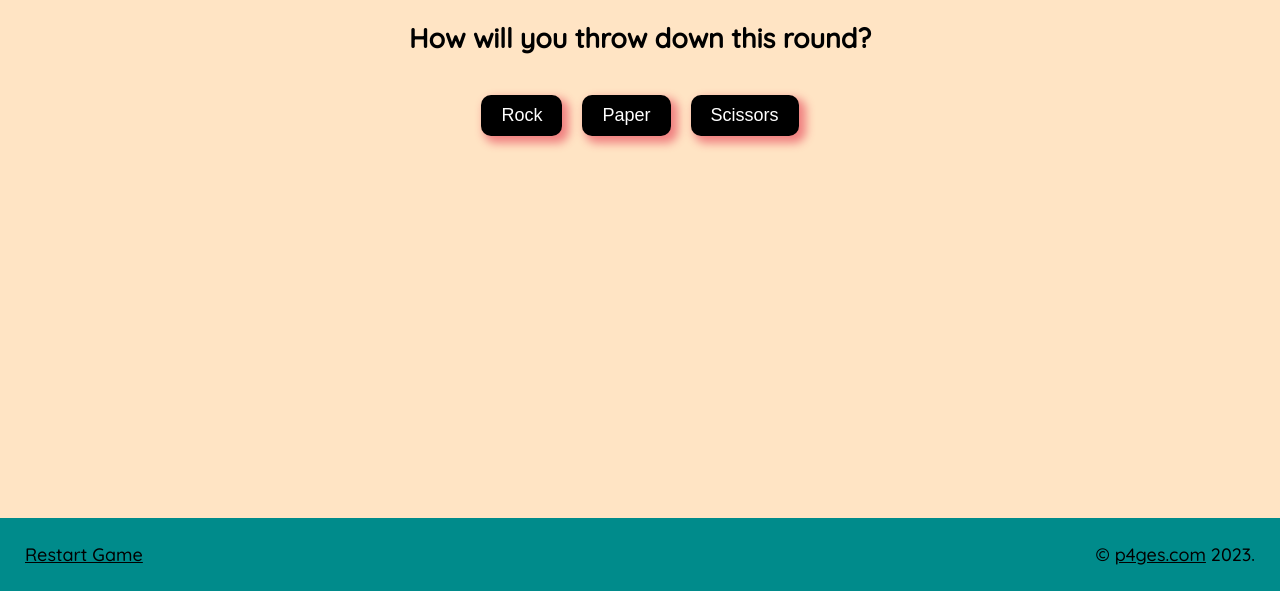
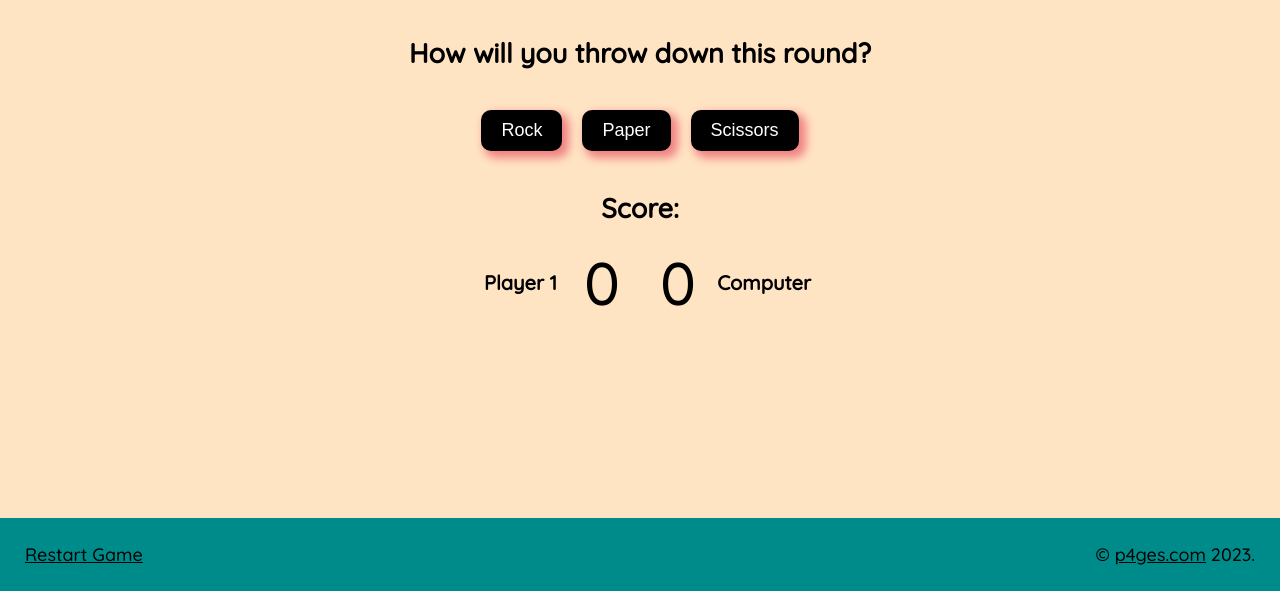
Before and after one commit to dtKinger/TOP-rock-paper-scissors, a plain HTML site: page index.html in a window 1280 px wide. Shown: the part 342-933 px from the top of the page. Drawn offline with Linux system fonts and the light colour scheme.

Commit message:
Add markup and styles for the score keeper

```diff
--- a/index.html
+++ b/index.html
@@ -14,12 +14,19 @@
       <div class="section-wrapper">
         <div class="container">
           <div id="result-msg" class="result-msg animate">Best of 5 Rounds.<br>Man vs. Machine.</div>
+          <div id="computer-throw" class="computer-throw animate-right"></div>
           <h2>How will you throw down this round?</h2>
           <div class="choices">
             <button value="rock" ontouchstart="">Rock</button>
             <button value="paper" ontouchstart="">Paper</button>
             <button value="scissors" ontouchstart="">Scissors</button>
           </div>
+
+        <div><h2 class="score-title">Score:</h2></div>
+        <div class="score">
+          <p class="player-score">0</p>
+          <p class="computer-score">0</p>
+        </div>
         </div>
       </div>
     </div>
--- a/style.css
+++ b/style.css
@@ -73,6 +73,7 @@ button:active {
   justify-content: center;
   gap: 20px;
   flex: 1;
+  padding-top: 20vh;
 }
 
 .choices{
@@ -141,3 +142,36 @@ button:active {
   0% { opacity: 0; top:0vh; transform: translate(-20rem, -5rem) rotate(-360deg) scale(0);}
   100% { opacity: 1; top:15vh; transform: translate(0%, 0%) rotate(0deg) scale(1);}
 }
+
+
+.score{
+  display: flex;
+  justify-content: space-between;
+  gap: 40px;
+}
+
+.player-score, .computer-score {
+  font-size: 60px;
+  color: black;
+  flex: 1;
+  position: relative;
+  display: flex;
+  justify-content: center;
+  align-items: center;
+}
+
+.player-score::before{
+  content: 'Player 1';
+  font-size: 20px;
+  font-weight: 800;
+  position: absolute;
+  left: -100px;
+}
+
+.computer-score::after{
+  content: 'Computer';
+  font-size: 20px;
+  font-weight: 800;
+  position: absolute;
+  right: -115px;
+}
```
